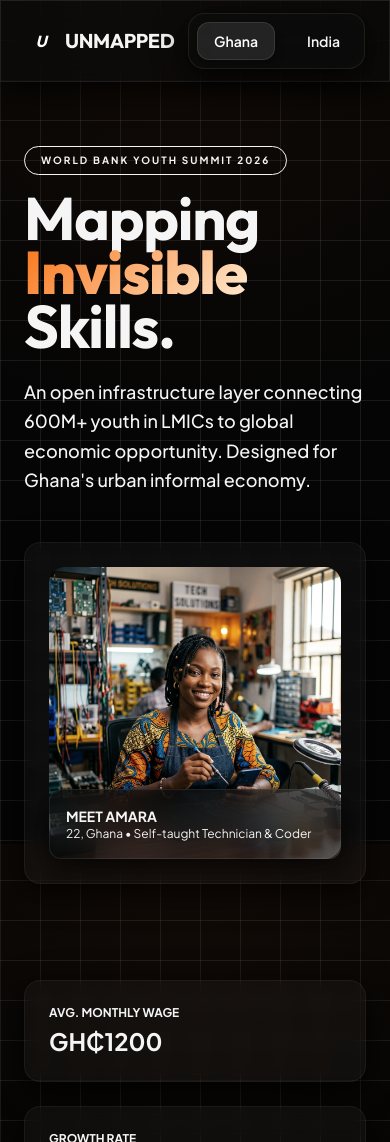
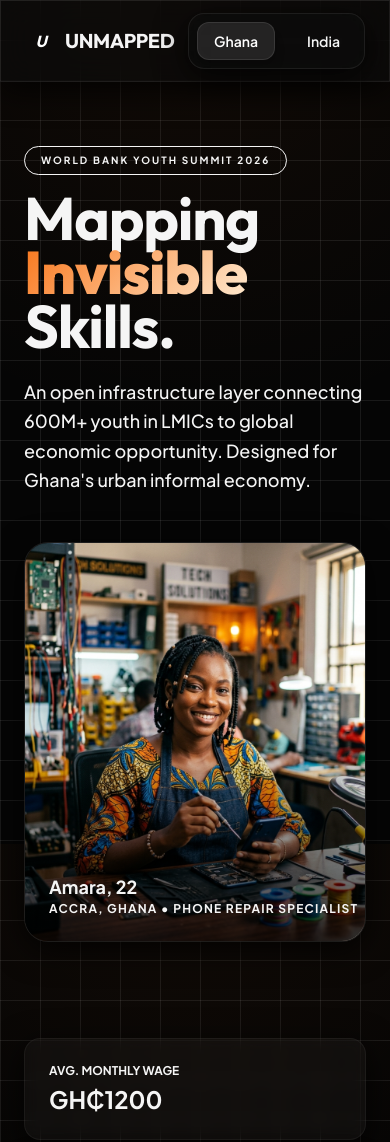
Before and after one commit to ANKUSH-alt/hacknation-hackathon-ps_5, a Next.js app: page / in a window 390 px wide. Shown: the top 1142 px of the page. Built offline with nearby package versions, Linux system fonts and the light colour scheme.

Commit message:
Production Polish: Fixed linting, responsiveness, and image optimization

```diff
--- a/src/app/page.tsx
+++ b/src/app/page.tsx
@@ -3,6 +3,7 @@
 import React from 'react';
 import { useAppContext } from '@/context/AppContext';
 import { Limitations } from '@/components/layout/Limitations';
+import Image from 'next/image';
 import Link from 'next/link';
 
 import { PageTransition } from '@/components/layout/PageTransition';
@@ -32,16 +33,18 @@ export default function Home() {
 
           <div className="relative">
             <div className="absolute -inset-4 bg-primary/20 blur-3xl rounded-full" />
-            <div className="relative card glass p-2 overflow-hidden aspect-square md:aspect-video rounded-3xl">
-              {/* Using a placeholder if the image isn't moved yet, but assuming it will be served from public */}
-              <img
+            <div className="relative h-[400px] md:h-[500px] w-full rounded-3xl overflow-hidden border border-white/10 glass shadow-2xl">
+              <Image
                 src="/amara.png"
-                alt="Amara Persona"
-                className="w-full h-full object-cover rounded-2xl grayscale-[0.2] hover:grayscale-0 transition-all duration-700"
+                alt="Amara, Phone Repair Specialist"
+                fill
+                className="object-cover transition-transform duration-700 hover:scale-105"
+                priority
               />
-              <div className="absolute bottom-6 left-6 right-6 p-4 glass rounded-xl">
-                <p className="text-sm font-bold">MEET AMARA</p>
-                <p className="text-xs text-text-muted">22, {country.name} • Self-taught Technician & Coder</p>
+              <div className="absolute inset-0 bg-gradient-to-t from-black/80 via-transparent to-transparent" />
+              <div className="absolute bottom-6 left-6">
+                <p className="font-bold text-lg">Amara, 22</p>
+                <p className="text-xs text-text-muted uppercase tracking-widest font-bold">Accra, Ghana • Phone Repair Specialist</p>
               </div>
             </div>
           </div>
--- a/src/app/skills/page.tsx
+++ b/src/app/skills/page.tsx
@@ -14,7 +14,7 @@ export default function SkillsPage() {
         <div className="mb-12 space-y-4">
           <h1 className="text-4xl font-bold tracking-tight">Skills Signal <span className="gradient-text">Engine</span></h1>
           <p className="text-text-muted text-lg">
-            The infrastructure layer that makes invisible skills visible. Calibrated for {country.name}'s informal economy.
+            The infrastructure layer that makes invisible skills visible. Calibrated for {country.name}&apos;s informal economy.
           </p>
         </div>
 
--- a/src/components/modules/OpportunityMatching.tsx
+++ b/src/components/modules/OpportunityMatching.tsx
@@ -3,7 +3,15 @@
 import React from 'react';
 import { useAppContext } from '@/context/AppContext';
 
-const OPPORTUNITIES: Record<string, any[]> = {
+interface Opportunity {
+  title: string;
+  company: string;
+  type: string;
+  wage: string;
+  distance: string;
+}
+
+const OPPORTUNITIES: Record<string, Opportunity[]> = {
   ghana: [
     { title: 'Mobile Repair Technician', type: 'Formal Employment', company: 'TechSolutions Accra', wage: '1200 - 1500 GHS', distance: '3.2km' },
     { title: 'Junior Web Developer', type: 'Apprenticeship', company: 'Digital Ghana Hub', wage: '800 - 1000 GHS', distance: '5.1km' },
--- a/src/components/modules/SkillsEngine.tsx
+++ b/src/components/modules/SkillsEngine.tsx
@@ -24,6 +24,7 @@ export const SkillsEngine = () => {
   const [passportId, setPassportId] = useState('');
 
   useEffect(() => {
+    // eslint-disable-next-line react-hooks/set-state-in-effect
     setMounted(true);
     setPassportId(`UNM-${Math.random().toString(36).substr(2, 9).toUpperCase()}`);
   }, []);
```
